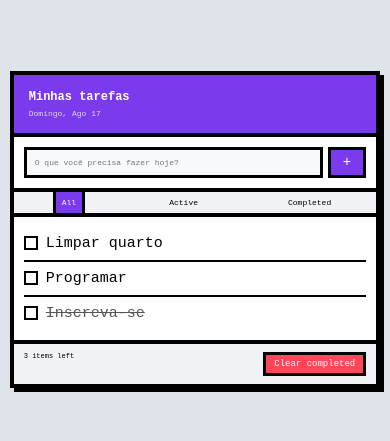
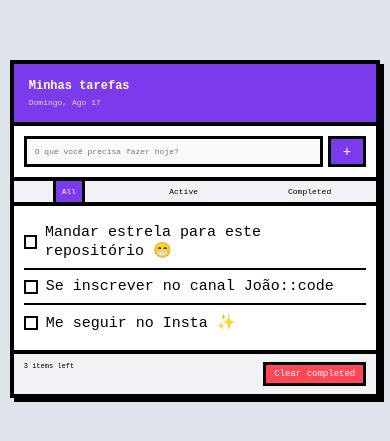
Before and after one commit to joao-enrique/to-do-website, a plain HTML site: page index.html in a window 390 px wide. Shown: the part 193-634 px from the top of the page. Drawn offline with Linux system fonts and the light colour scheme.

Commit message:
🧰 Fix: update task labels and implement completed state toggle

```diff
--- a/index.html
+++ b/index.html
@@ -28,15 +28,15 @@
       <ul class="task-list">
         <li>
           <input type="checkbox" id="task1">
-          <label for="task1">Limpar quarto</label>
+          <label for="task1">Mandar estrela para este repositório 😁</label>
         </li>
         <li>
           <input type="checkbox" id="task2">
-          <label for="task2">Programar</label>
+          <label for="task2">Se inscrever no canal João::code</label>
         </li>
-        <li class="completed">
+        <li>
           <input type="checkbox" id="task3">
-          <label for="task3">Inscreva-se</label>
+          <label for="task3">Me seguir no Insta ✨</label>
         </li>
       </ul>
 
--- a/script.js
+++ b/script.js
@@ -15,6 +15,10 @@ function updateTasks() {
 
   tasks.forEach(task => {
     const checkbox = task.querySelector("input[type='checkbox']");
+
+    // 🔹 aplica ou remove a classe "completed" no <li>
+    task.classList.toggle("completed", checkbox.checked);
+
     if (!checkbox.checked) activeCount++;
 
     // filtro
```
